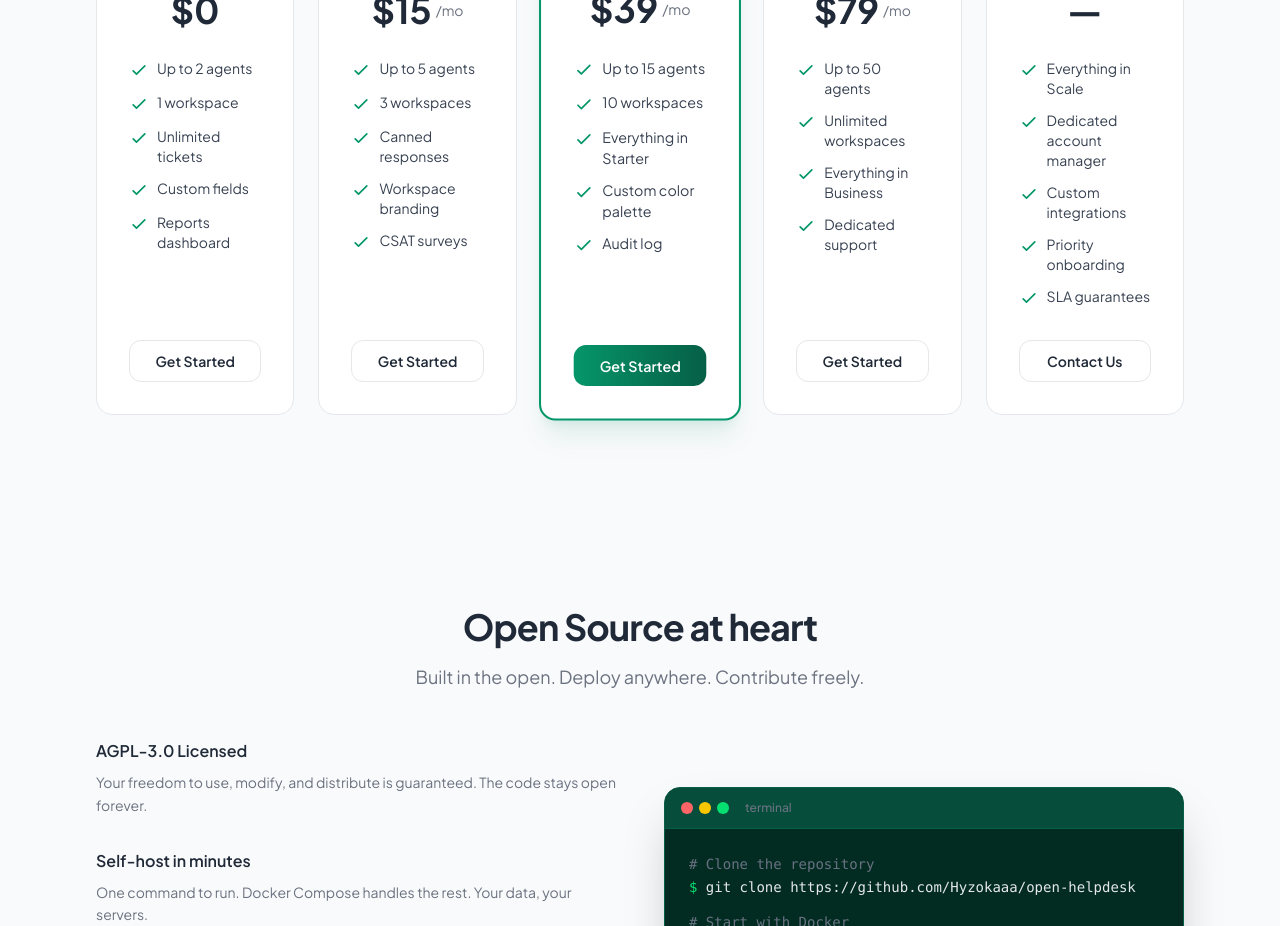
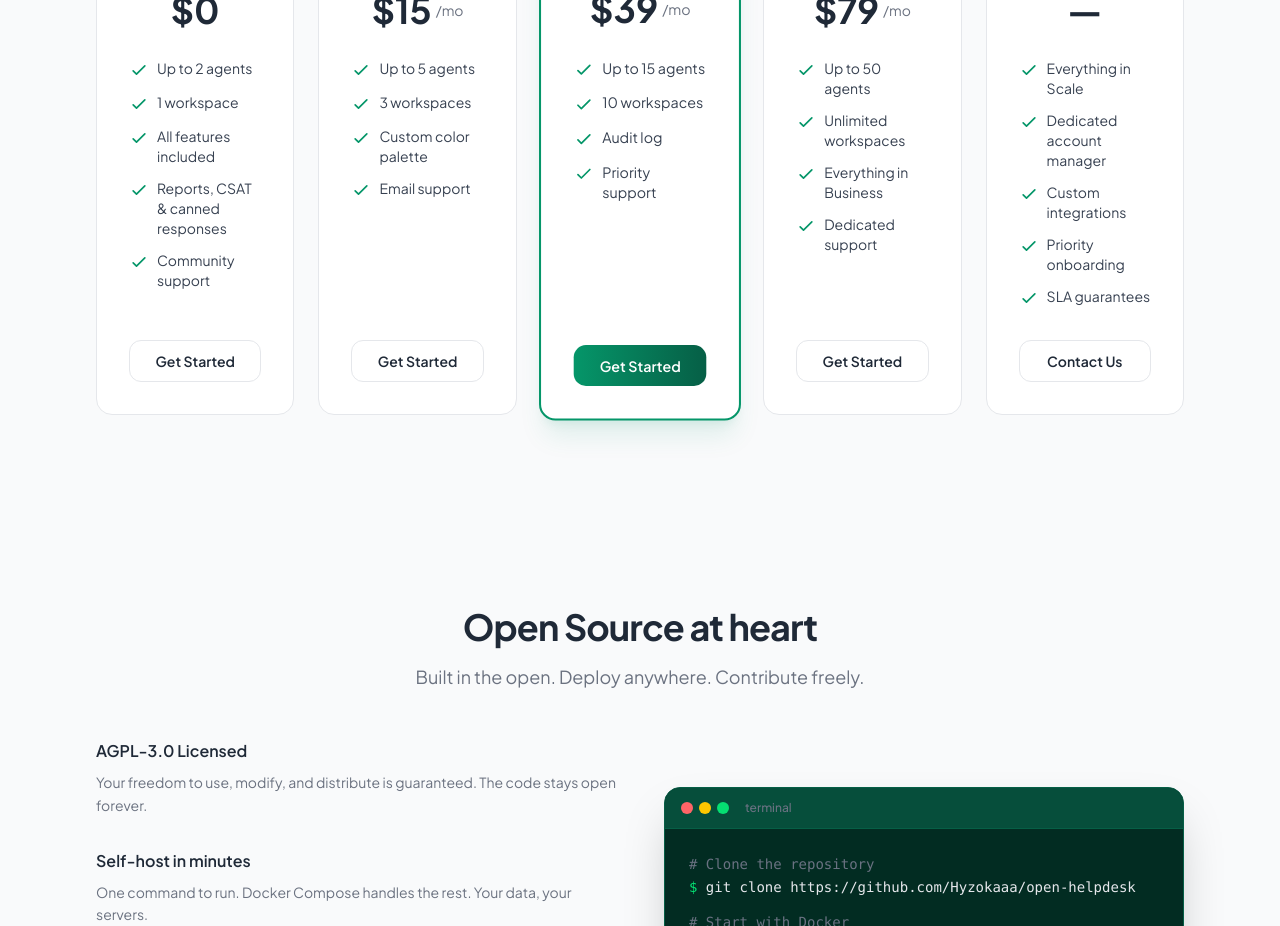
Before and after one commit to Hyzokaaa/open-helpdesk-landing, a React (Vite) app: page / in a window 1280 px wide. Shown: the part 3260-4186 px from the top of the page. Built offline with nearby package versions, Linux system fonts and the light colour scheme; no server answers.

Commit message:
feat: update pricing cards to reflect new plan distribution — all features in Free, scale-based tiers

```diff
--- a/src/components/sections/Pricing.tsx
+++ b/src/components/sections/Pricing.tsx
@@ -27,7 +27,7 @@ export default function Pricing() {
       monthly: 15,
       cta: t("pricing.starter.cta"),
       href: CONFIG.APP_URL + "?plan=starter",
-      features: [t("pricing.starter.f1"), t("pricing.starter.f2"), t("pricing.starter.f3"), t("pricing.starter.f4"), t("pricing.starter.f5")],
+      features: [t("pricing.starter.f1"), t("pricing.starter.f2"), t("pricing.starter.f3"), t("pricing.starter.f4")],
     },
     {
       name: t("pricing.business.name"),
@@ -37,7 +37,7 @@ export default function Pricing() {
       href: CONFIG.APP_URL + "?plan=business",
       highlighted: true,
       badge: t("mostPopular"),
-      features: [t("pricing.business.f1"), t("pricing.business.f2"), t("pricing.business.f3"), t("pricing.business.f4"), t("pricing.business.f5")],
+      features: [t("pricing.business.f1"), t("pricing.business.f2"), t("pricing.business.f3"), t("pricing.business.f4")],
     },
     {
       name: t("pricing.scale.name"),
--- a/src/i18n/translations.ts
+++ b/src/i18n/translations.ts
@@ -116,9 +116,9 @@ const translations = {
   "pricing.free.cta": { en: "Get Started", es: "Comenzar" },
   "pricing.free.f1": { en: "Up to 2 agents", es: "Hasta 2 agentes" },
   "pricing.free.f2": { en: "1 workspace", es: "1 workspace" },
-  "pricing.free.f3": { en: "Unlimited tickets", es: "Tickets ilimitados" },
-  "pricing.free.f4": { en: "Custom fields", es: "Campos personalizados" },
-  "pricing.free.f5": { en: "Reports dashboard", es: "Panel de reportes" },
+  "pricing.free.f3": { en: "All features included", es: "Todas las funcionalidades" },
+  "pricing.free.f4": { en: "Reports, CSAT & canned responses", es: "Reportes, CSAT y respuestas predefinidas" },
+  "pricing.free.f5": { en: "Community support", es: "Soporte comunitario" },
 
   "pricing.starter.name": { en: "Starter", es: "Starter" },
   "pricing.starter.desc": {
@@ -128,9 +128,8 @@ const translations = {
   "pricing.starter.cta": { en: "Get Started", es: "Comenzar" },
   "pricing.starter.f1": { en: "Up to 5 agents", es: "Hasta 5 agentes" },
   "pricing.starter.f2": { en: "3 workspaces", es: "3 workspaces" },
-  "pricing.starter.f3": { en: "Canned responses", es: "Respuestas predefinidas" },
-  "pricing.starter.f4": { en: "Workspace branding", es: "Marca del workspace" },
-  "pricing.starter.f5": { en: "CSAT surveys", es: "Encuestas de satisfacción" },
+  "pricing.starter.f3": { en: "Custom color palette", es: "Paleta de colores personalizada" },
+  "pricing.starter.f4": { en: "Email support", es: "Soporte por email" },
 
   "pricing.business.name": { en: "Business", es: "Negocio" },
   "pricing.business.desc": {
@@ -140,9 +139,8 @@ const translations = {
   "pricing.business.cta": { en: "Get Started", es: "Comenzar" },
   "pricing.business.f1": { en: "Up to 15 agents", es: "Hasta 15 agentes" },
   "pricing.business.f2": { en: "10 workspaces", es: "10 workspaces" },
-  "pricing.business.f3": { en: "Everything in Starter", es: "Todo lo de Starter" },
-  "pricing.business.f4": { en: "Custom color palette", es: "Paleta de colores personalizada" },
-  "pricing.business.f5": { en: "Audit log", es: "Registro de auditoría" },
+  "pricing.business.f3": { en: "Audit log", es: "Registro de auditoría" },
+  "pricing.business.f4": { en: "Priority support", es: "Soporte prioritario" },
 
   "pricing.scale.name": { en: "Scale", es: "Scale" },
   "pricing.scale.desc": {
```
